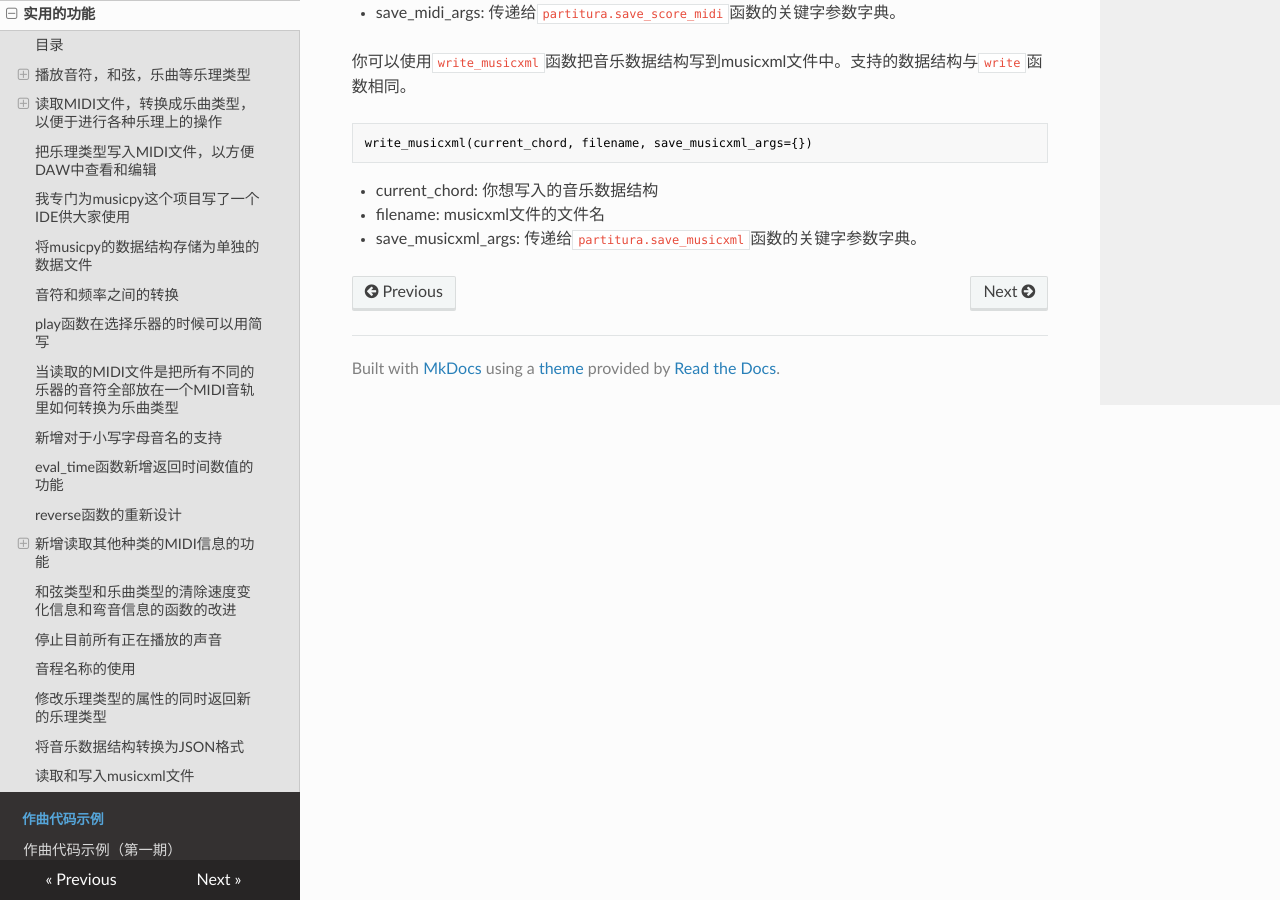
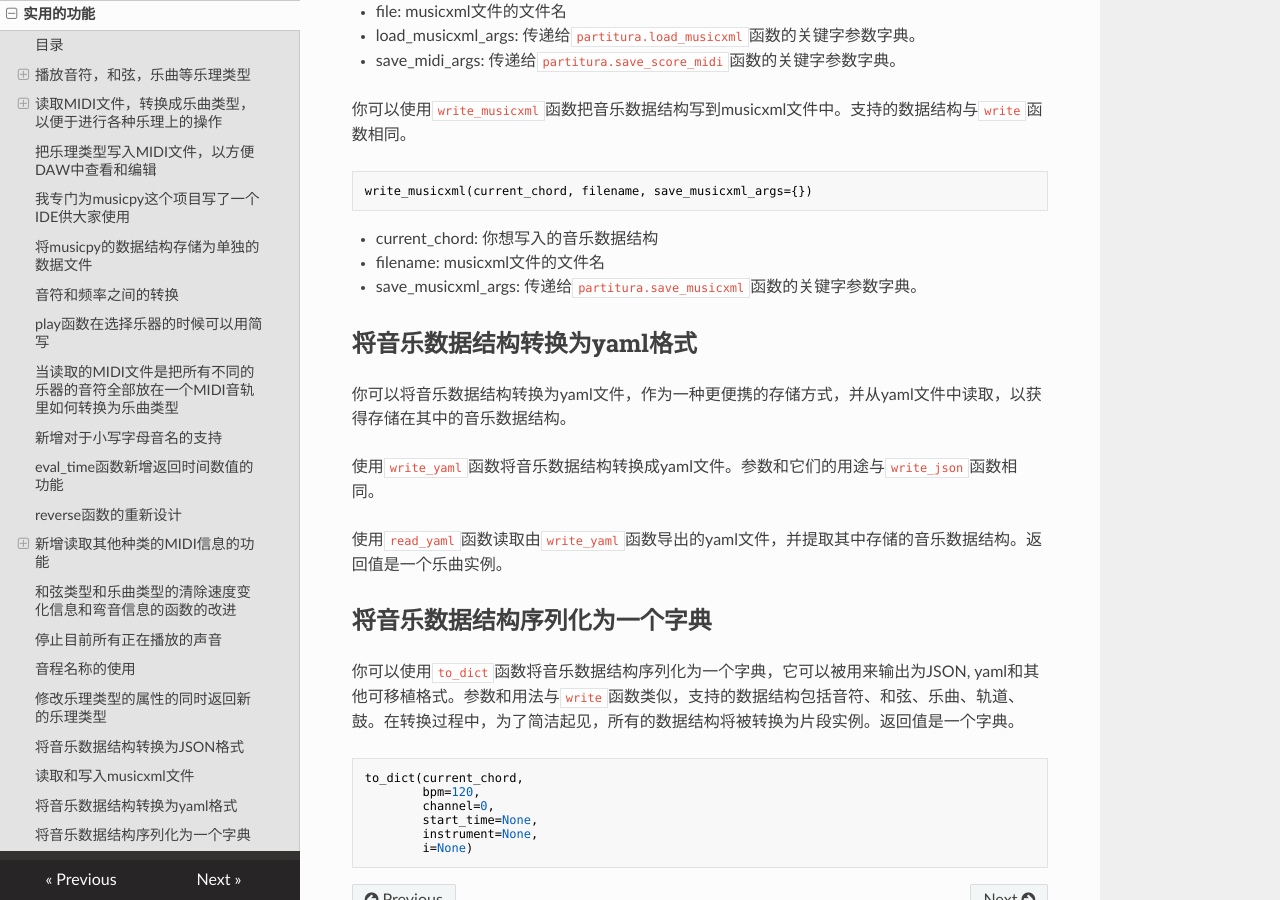
Before and after one commit to Rainbow-Dreamer/musicpy_docs_zh_CN, an MkDocs documentation site: the page built from docs/Useful functionality.md, in a window 1280 px wide and 900 px high, scrolled down 12393 px. Built offline with MkDocs 1.6.1, drawn with Linux system fonts in a browser that asks for light colours; nearby versions of some CDN libraries; some of the changed text lies outside the part shown.

Commit message:
Update Useful functionality.md

````diff
--- a/docs/Useful functionality.md
+++ b/docs/Useful functionality.md
@@ -22,6 +22,8 @@
 - [修改乐理类型的属性的同时返回新的乐理类型](#修改乐理类型的属性的同时返回新的乐理类型)
 - [将音乐数据结构转换为JSON格式](#将音乐数据结构转换为JSON格式)
 - [读取和写入musicxml文件](#读取和写入musicxml文件)
+- [将音乐数据结构转换为yaml格式](#将音乐数据结构转换为yaml格式)
+- [将音乐数据结构序列化为一个字典](#将音乐数据结构序列化为一个字典)
 
 
 
@@ -538,3 +540,28 @@ write_musicxml(current_chord, filename, save_musicxml_args={})
 * current_chord: 你想写入的音乐数据结构
 * filename: musicxml文件的文件名
 * save_musicxml_args: 传递给`partitura.save_musicxml`函数的关键字参数字典。
+
+
+
+## 将音乐数据结构转换为yaml格式
+
+你可以将音乐数据结构转换为yaml文件，作为一种更便携的存储方式，并从yaml文件中读取，以获得存储在其中的音乐数据结构。
+
+使用`write_yaml`函数将音乐数据结构转换成yaml文件。参数和它们的用途与`write_json`函数相同。
+
+使用`read_yaml`函数读取由`write_yaml`函数导出的yaml文件，并提取其中存储的音乐数据结构。返回值是一个乐曲实例。
+
+
+
+## 将音乐数据结构序列化为一个字典
+
+你可以使用`to_dict`函数将音乐数据结构序列化为一个字典，它可以被用来输出为JSON, yaml和其他可移植格式。参数和用法与`write`函数类似，支持的数据结构包括音符、和弦、乐曲、轨道、鼓。在转换过程中，为了简洁起见，所有的数据结构将被转换为片段实例。返回值是一个字典。
+
+```python
+to_dict(current_chord,
+        bpm=120,
+        channel=0,
+        start_time=None,
+        instrument=None,
+        i=None)
+```
````
